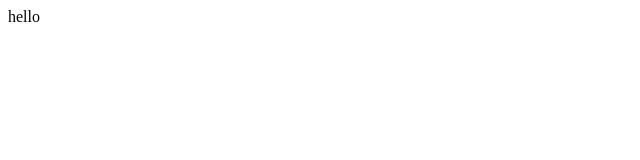
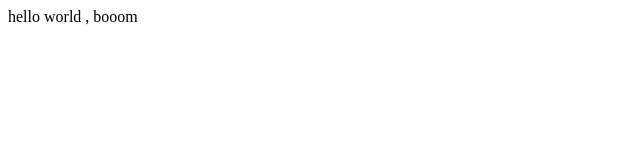
Before and after one commit to shubham-demo-project/localrepo, a plain HTML site: page index.html in a window 1280 px wide. Shown: the whole page, without its empty margins (0-640 px from the left). Drawn offline with Linux system fonts and the light colour scheme.

Commit message:
add index

```diff
--- a/index.html
+++ b/index.html
@@ -1 +1 @@
-<P>hello</P>
+<P>hello world , booom</P>
```
